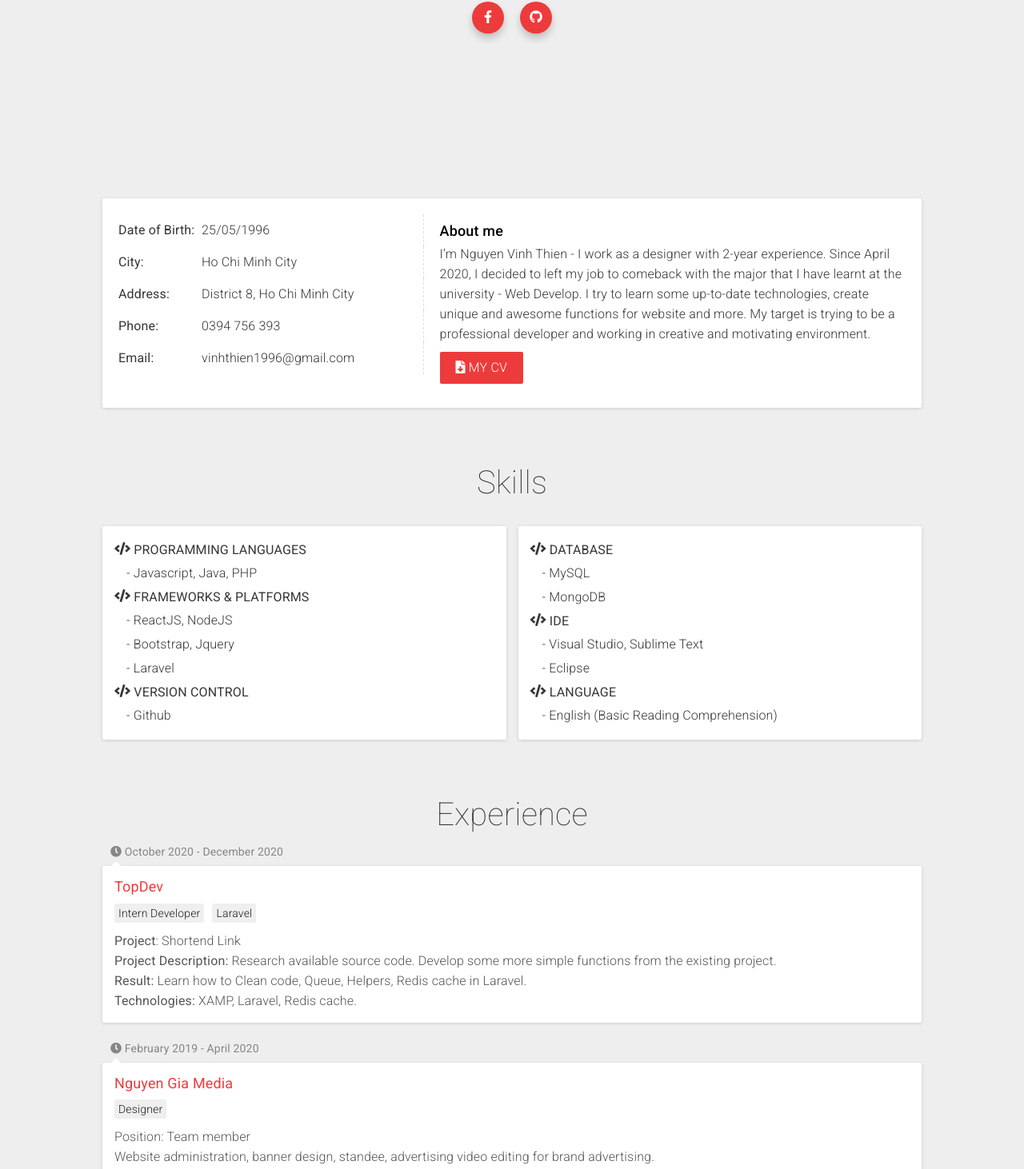
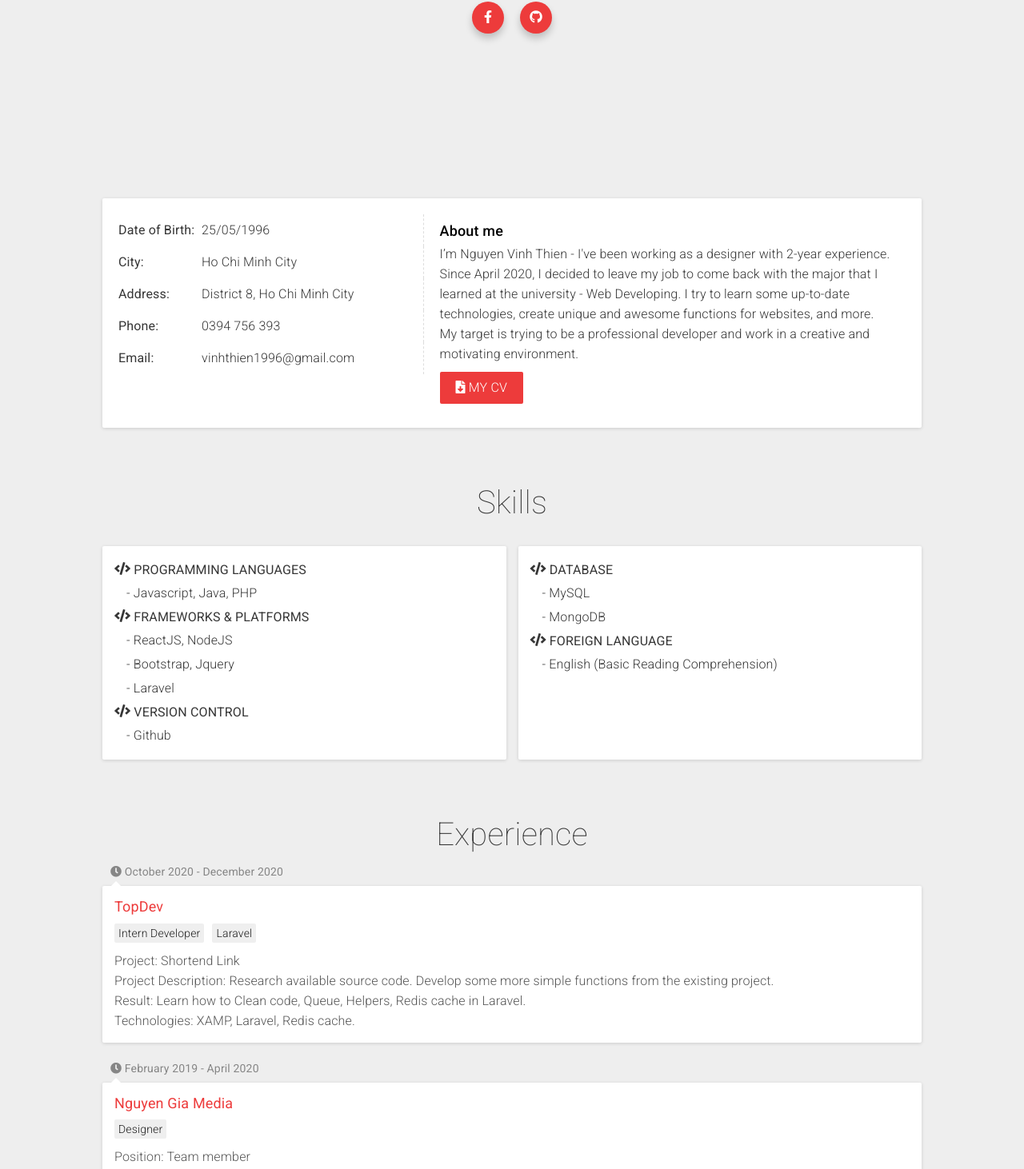
Before and after one commit to vinhthien1996/CV_NguyenVinhThien, a React (Create React App) app: page / in a window 1280 px wide. Shown: the part 592-2054 px from the top of the page at 80% size. Built offline with nearby package versions, Linux system fonts and the light colour scheme.

Commit message:
Update CV

```diff
--- a/src/components/Description/Description.js
+++ b/src/components/Description/Description.js
@@ -23,8 +23,8 @@ export default function Description() {
                 <div className={style.desRightContent}>
                     <h3>About me</h3>
                     <p>
-                        I’m Nguyen Vinh Thien - I work as a designer with 2-year experience. Since April 2020, I decided to left my job to comeback with the major that I have learnt at the university - Web Develop. I try to learn some  up-to-date technologies, create unique and awesome functions for website and more.
-                        My target is trying to be a professional developer and working in creative and motivating environment.
+                    I’m Nguyen Vinh Thien - I've been working as a designer with 2-year experience. Since April 2020, I decided to leave my job to come back with the major that I learned at the university - Web Developing. I try to learn some up-to-date technologies, create unique and awesome functions for websites, and more.
+                    <br/>My target is trying to be a professional developer and work in a creative and motivating environment.
                     </p>
                     <a href="./Fresher-NguyenVinhThien.pdf" className={style.desSource}><i className="fa fa-file-download"></i> MY CV</a>
                 </div>
--- a/src/components/Experience/Experience.js
+++ b/src/components/Experience/Experience.js
@@ -18,10 +18,10 @@ export default function Experience() {
                     <h3>TopDev</h3>
                     <div className={style.nameExp}>Intern Developer</div><div className={style.nameExp}>Laravel</div>
                     <p>
-                        <b>Project</b>: Shortend Link
-                        <br/><b>Project Description:</b> Research available source code. Develop some more simple functions from the existing project.
-                        <br/><b>Result:</b> Learn how to Clean code, Queue, Helpers, Redis cache in Laravel.
-                        <br/><b>Technologies:</b> XAMP, Laravel, Redis cache.
+                        Project: Shortend Link
+                        <br/>Project Description: Research available source code. Develop some more simple functions from the existing project.
+                        <br/>Result: Learn how to Clean code, Queue, Helpers, Redis cache in Laravel.
+                        <br/>Technologies: XAMP, Laravel, Redis cache.
                     </p>
                 </div>
             </div>
--- a/src/components/Project/ProjectItem.js
+++ b/src/components/Project/ProjectItem.js
@@ -21,10 +21,10 @@ export default function ProjectItem(props) {
                 </div>
                 <div className={style.contentProjectItemBtn}>
                     <div className={style.btnDemo}>
-                        <a href={props.data.demo}><i className="fab fa-chrome"></i> Demo</a>
+                        <a href={props.data.demo} target="_blank" rel="noreferrer"><i className="fab fa-chrome"></i> Demo</a>
                     </div>
                     <div className={style.btnGit}>
-                        <a href={props.data.git}><i className="fab fa-github"></i> Github</a>
+                        <a href={props.data.git} target="_blank" rel="noreferrer"><i className="fab fa-github"></i> Github</a>
                     </div>
                 </div>
             </div>
--- a/src/components/Skill/Skill.js
+++ b/src/components/Skill/Skill.js
@@ -27,10 +27,7 @@ export default function Skill() {
                     <h3><i className="fa fa-code"></i> DATABASE</h3>
                     <div className={style.iconSkill}>- MySQL</div>
                     <div className={style.iconSkill}>- MongoDB</div>
-                    <h3><i className="fa fa-code"></i> IDE</h3>
-                    <div className={style.iconSkill}>- Visual Studio, Sublime Text</div>
-                    <div className={style.iconSkill}>- Eclipse</div>
-                    <h3><i className="fa fa-code"></i> LANGUAGE</h3>
+                    <h3><i className="fa fa-code"></i> FOREIGN LANGUAGE</h3>
                     <div className={style.iconSkill}>- English (Basic Reading Comprehension)</div>
                 </div>
             </div>
```
Also changed, not shown: 1 other file (tests, documents, lock files or other folders).
